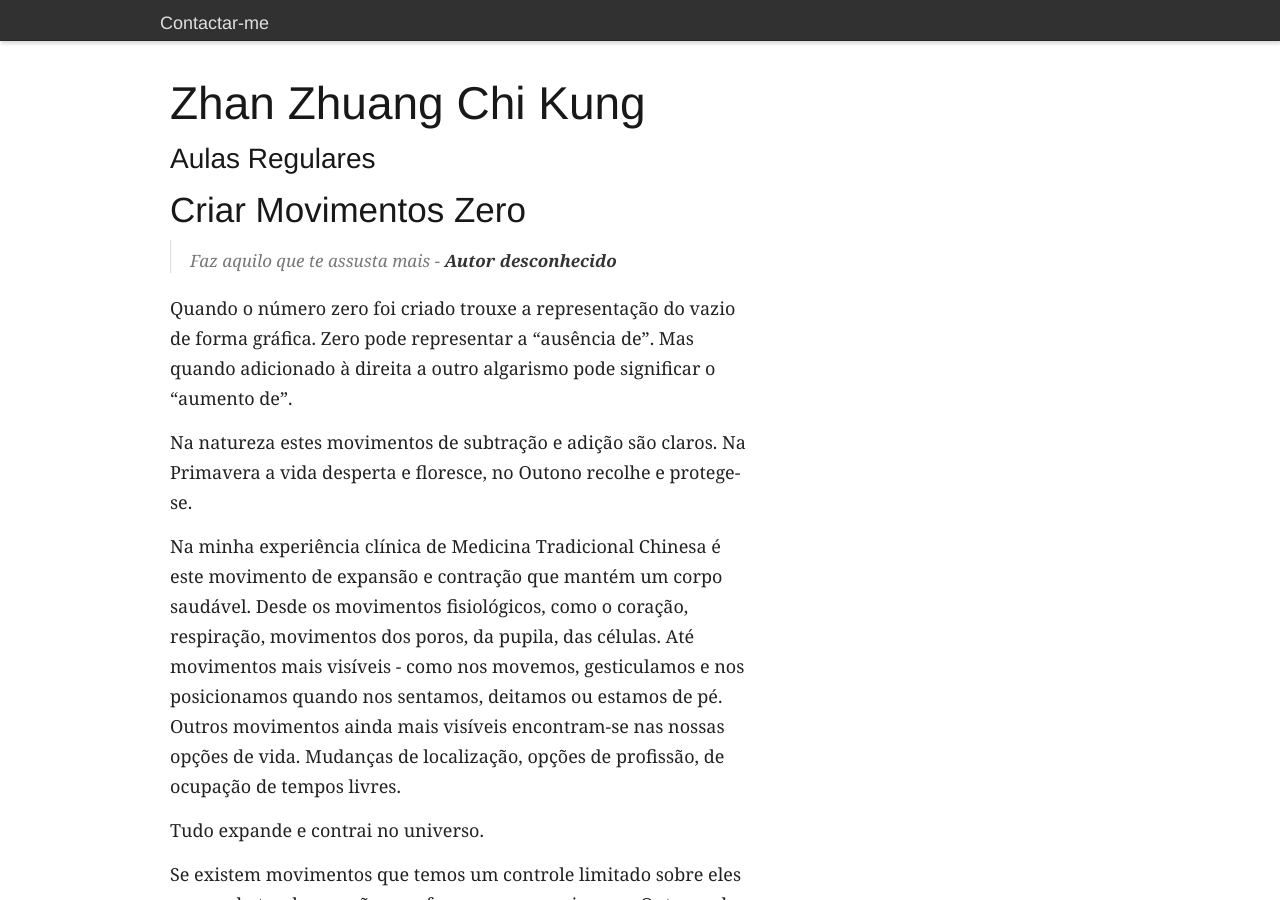
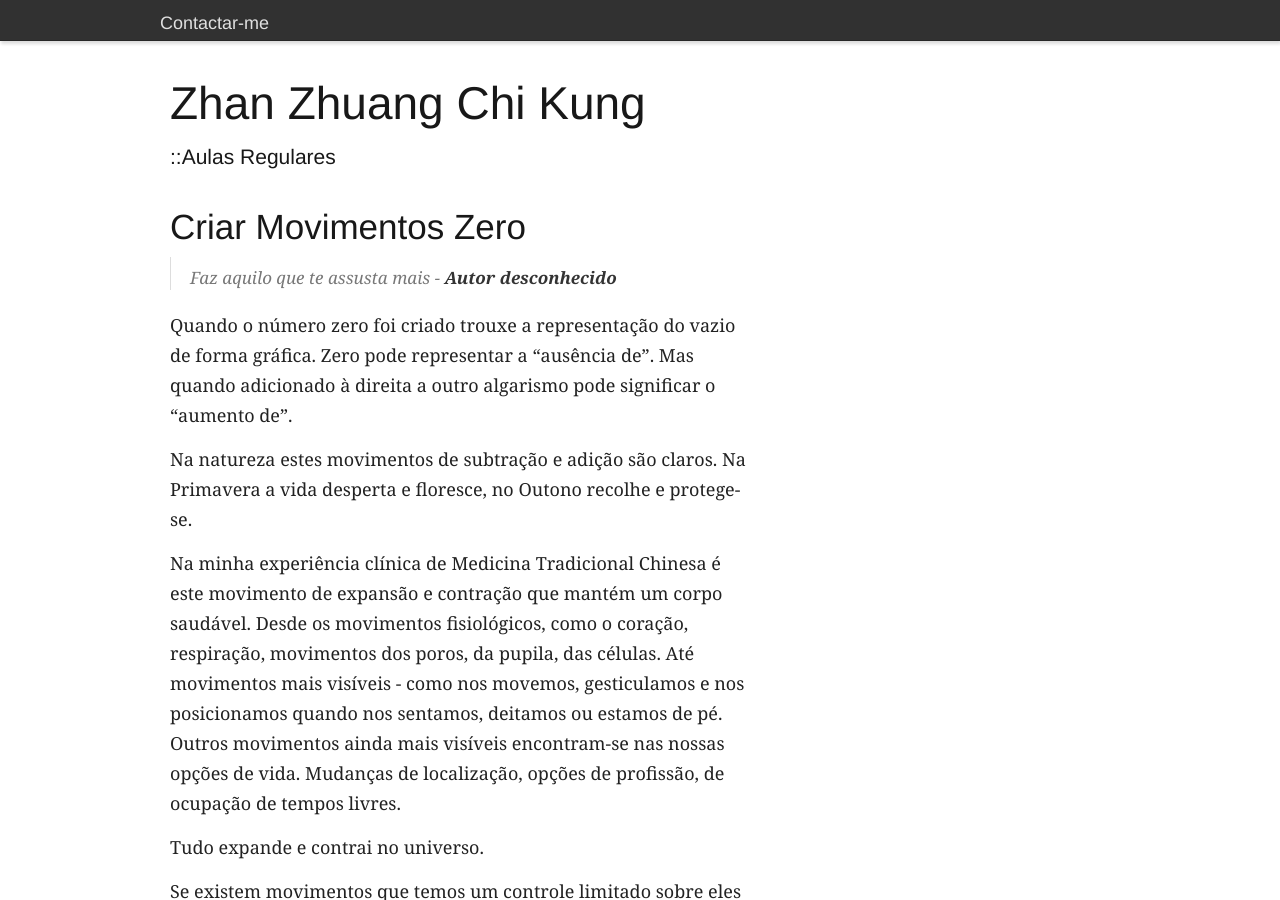
Before and after one commit to devagar/regulares, a Jekyll site: the page built from index.md, in a window 1280 px wide and 900 px high. Built offline with Jekyll 4.4.1, drawn with Linux system fonts in a browser that asks for light colours.

```diff
--- a/_layouts/default.html
+++ b/_layouts/default.html
@@ -23,10 +23,9 @@
     <div class="container">
       <div class="ten columns">
         <p><h1>Zhan Zhuang Chi Kung</h1></p>
-        <p><h3>Aulas Regulares</h3></p>
-        <title>{{ page.title }}</title>
+        <p><h4>::Aulas Regulares</h3></p>
+        <br>
             {{ content }}
-        <hr>
      </div>
     </div>
 </strong>
--- /dev/null
+++ b/robots.txt
@@ -0,0 +1,2 @@
+User-agent: *
+Disallow: /
```
